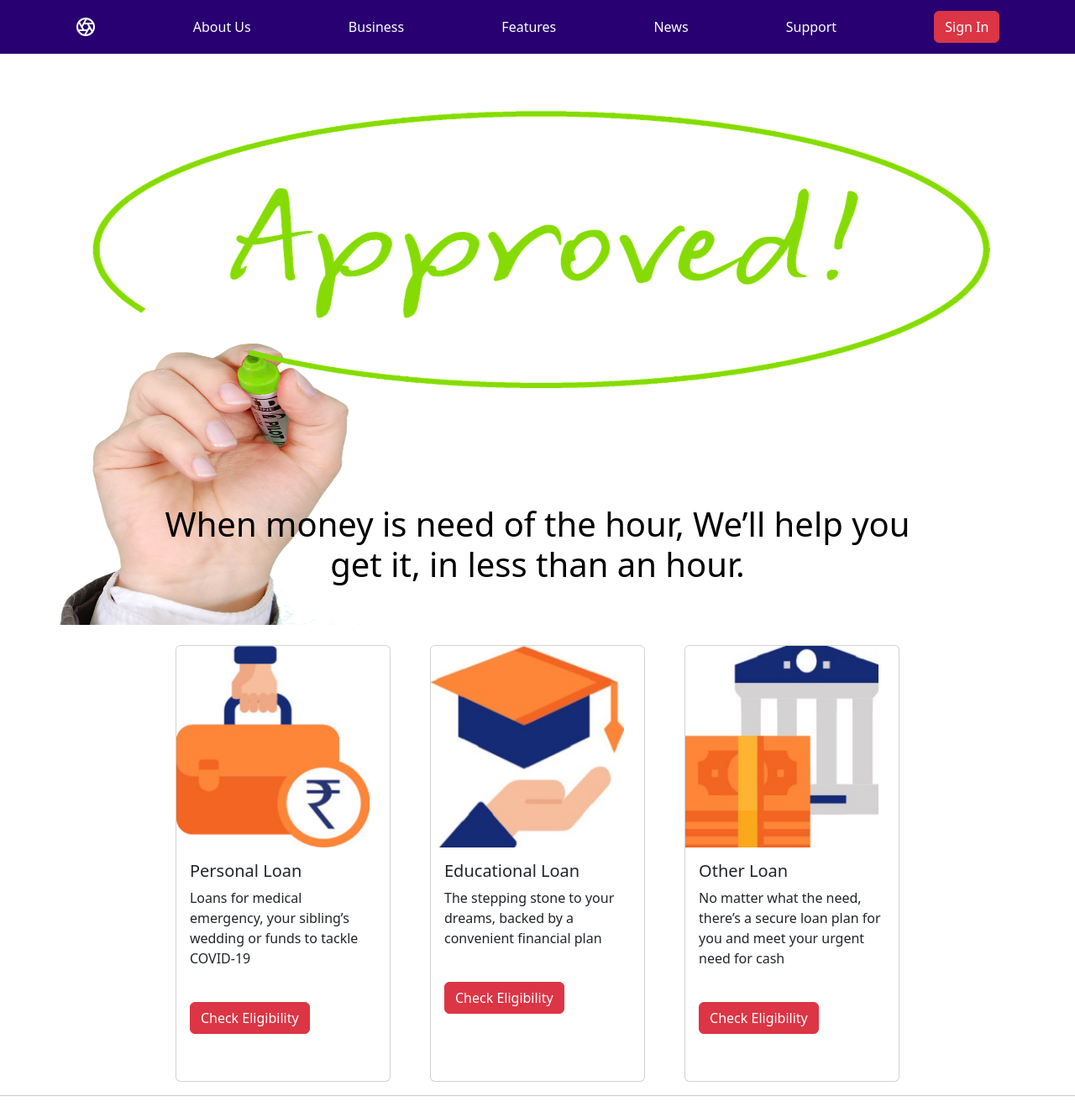
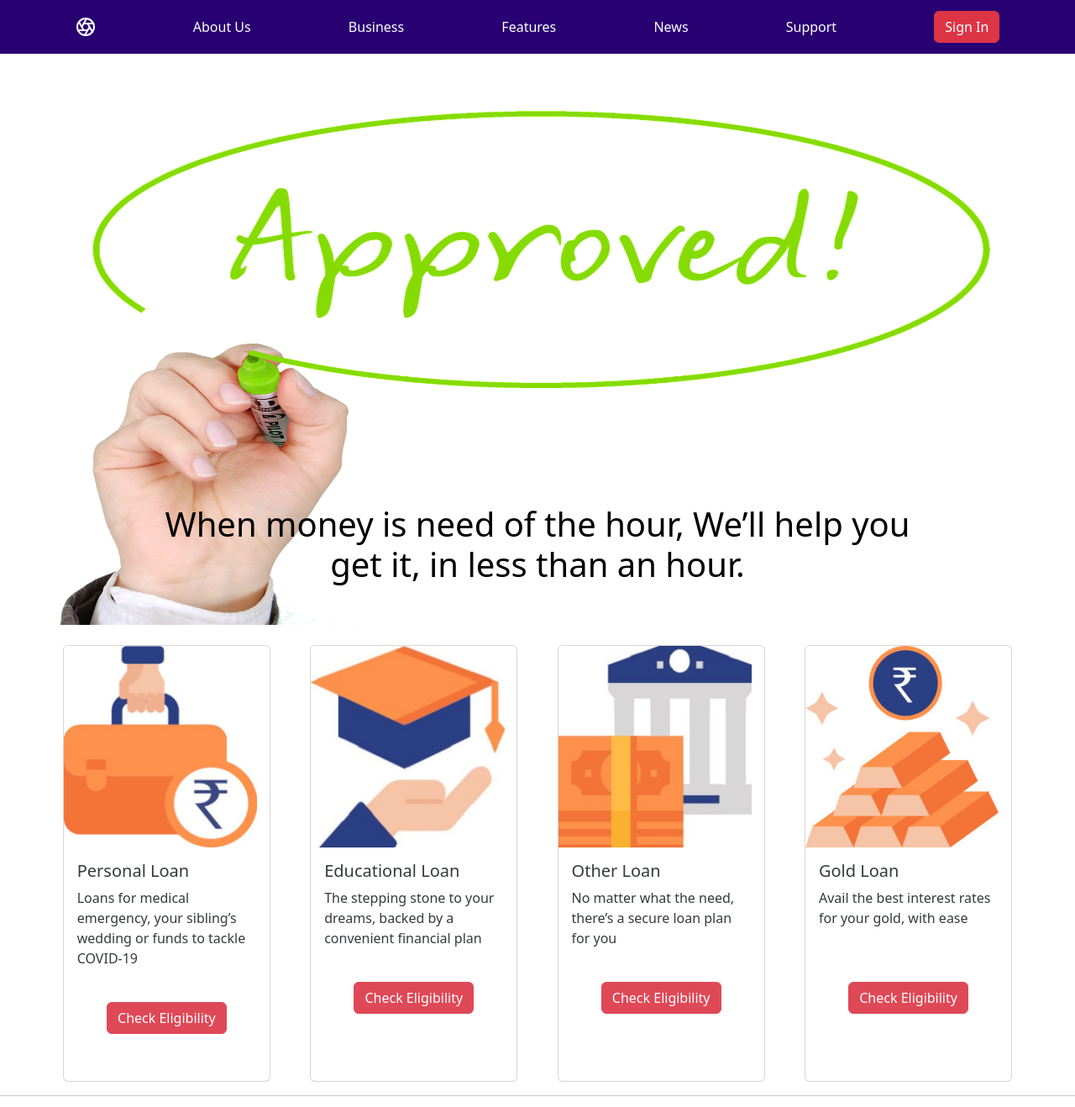
Before and after one commit to Bhushan-1509/Bank-Loan-Eligibility-Prediction, a Flask app: page / in a window 1280 px wide. Shown: the top 1318 px of the page at 84% size. Run offline with Flask 2, Linux system fonts and the light colour scheme; some libraries are stand-ins or nearby versions.

Commit message:
Adding new card

```diff
--- a/static/css/index.css
+++ b/static/css/index.css
@@ -1,3 +1,7 @@
+:root{
+    --box-shadow-color: rgba(226, 218, 238, 0.48);
+}
+
 .navbar{
     display: flex;
     padding:1vh 7vw;
@@ -21,9 +25,17 @@
     width: 20vw;
     display: flex;
     margin:0% 2%;
+    opacity: 0.9;
 }
 .card:hover{
-    transform: scale(1.1);
+    transform: scale(1.005);
+    opacity: 100%;
+    box-shadow: 0 24px 36px rgba(0,0,0,0.11),
+    0 24px 46px var(--box-shadow-color);
+}
+
+.card a:hover{
+    cursor: pointer;
 }
 
 .row{
--- /dev/null
+++ b/static/js/index.js
@@ -0,0 +1,5 @@
+document.getElementsByName("body")[0].addEventListener("load",()=>{
+    setTimeout(document.querySelector(".loader").style="display:block", 3000);
+    document.querySelector(".loader").style = "display:none";
+})
+console.log('testing')
--- a/templates/index.html
+++ b/templates/index.html
@@ -68,8 +68,13 @@
 </div>
 
 </div>
-
 <br>
+<div class="loader" style="display:none">
+  <span class="dot"></span>
+  <span class="dot"></span>
+  <span class="dot"></span>
+  <span class="dot"></span>
+</div>
 <!-- Marketing messaging and featurettes
 ================================================== -->
 <!-- Wrap the rest of the page in another container to center all the content. -->
@@ -83,9 +88,9 @@
           <h5 class="card-title">Personal Loan</h5>
           <p class="card-text">Loans for medical emergency, your sibling’s wedding or funds to tackle COVID-19</p>
           <br>
-          <a href="/predict" class="btn btn-danger" target="_blank">Check Eligibility</a>
+          <div style="text-align:center"><a href="/predict" class="btn btn-danger" target="_blank">Check Eligibility</a></div>
         </div>
-    </div>
+      </div>
 
       <div class="card">
           <img class="card-img-top" src="{{url_for('static',filename='images/edu-loan.jpg')}}" class="card-img-top" alt="...">
@@ -93,16 +98,25 @@
             <h5 class="card-title">Educational Loan</h5>
             <p class="card-text">The stepping stone to your dreams, backed by a convenient financial plan</p>
             <br>
-              <a href="/predict" class="btn btn-danger" target="_blank">Check Eligibility<a>
+              <div style="text-align:center"><a href="/predict" class="btn btn-danger" target="_blank">Check Eligibility<a></div>
           </div>
-    </div>
+      </div>
        <div class="card">
           <img class="card-img-top" src="{{url_for('static',filename='images/other-loan.jpg')}}" class="card-img-top" alt="...">
           <div class="card-body">
             <h5 class="card-title">Other Loan</h5>
-            <p class="card-text">No matter what the need, there’s a secure loan plan for you and meet your urgent need for cash </p>
+            <p class="card-text">No matter what the need, there’s a secure loan plan for you</p>
               <br>
-              <a href="/predict" class="btn btn-danger" target="_blank">Check Eligibility<a>
+          <div style="text-align:center"><a href="/predict" class="btn btn-danger" target="_blank">Check Eligibility<a></div>
+          </div>
+      </div>
+       <div class="card">
+          <img class="card-img-top" src="{{url_for('static',filename='images/Gold-Loan.jpg')}}" class="card-img-top" alt="...">
+          <div class="card-body">
+            <h5 class="card-title">Gold Loan</h5>
+            <p class="card-text">Avail the best interest rates for your gold, with ease</p>
+            <br><br>
+          <div style="text-align:center"><a href="/predict" class="btn btn-danger" target="_blank">Check Eligibility<a></div>
           </div>
       </div>
   </div>
@@ -183,5 +197,6 @@
 </footer>
 </div>
 </main>
+<script> src = "{{url_for('static',filename='js/index.js')}}"></script>
 <script src="https://getbootstrap.com/docs/5.2/dist/js/bootstrap.bundle.min.js" integrity="sha384-OERcA2EqjJCMA+/3y+gxIOqMEjwtxJY7qPCqsdltbNJuaOe923+mo//f6V8Qbsw3" crossorigin="anonymous"></script>
 {% endblock %}
```
Also changed, not shown: other parts of static/css/index.css (+50 -1 lines), static/images/Gold-Loan.jpg (added), static/images/Gold-Loan.svg (added).
